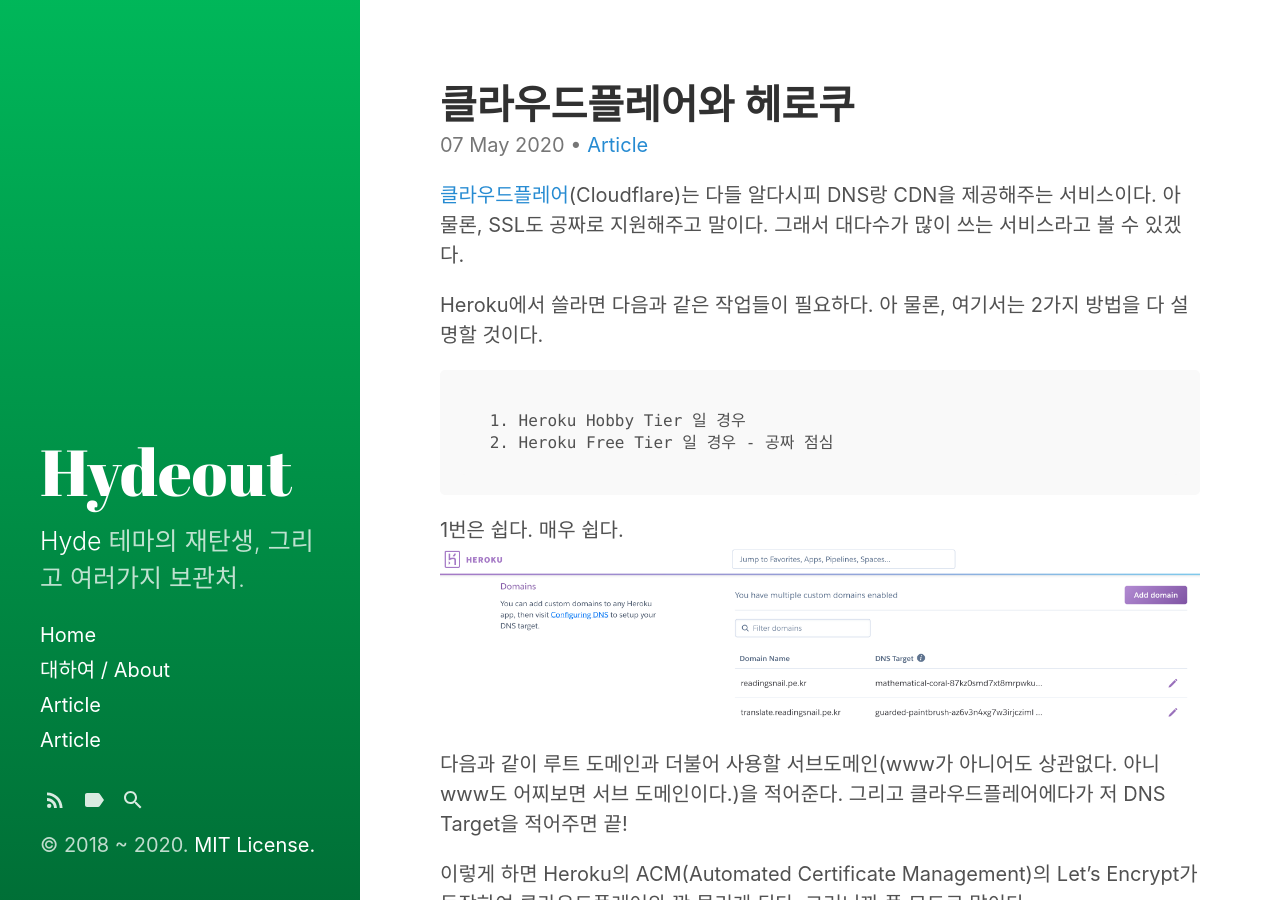
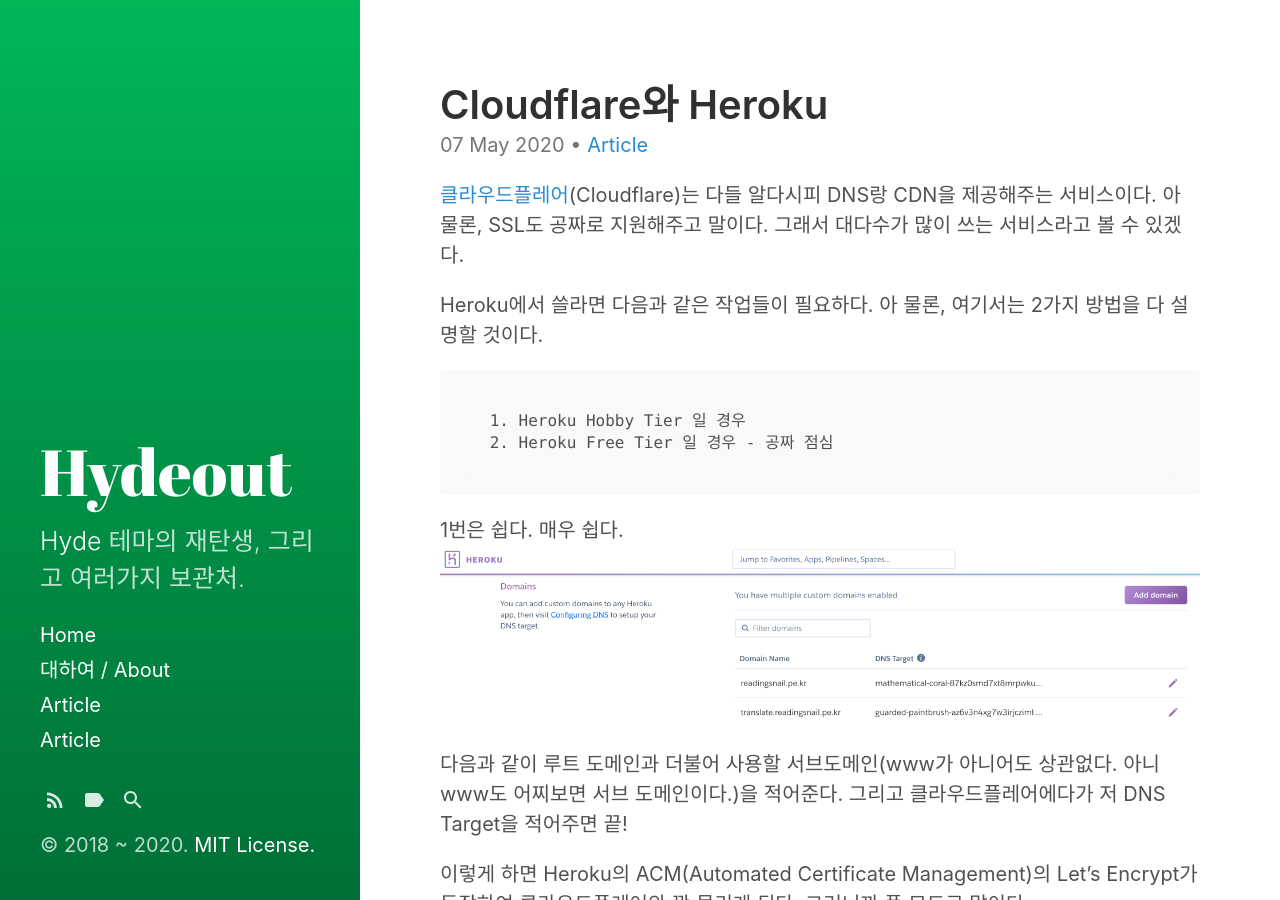
Before and after one commit to readingsnail/readingsnail.github.io, a Jekyll site: the page built from _posts/2020-05-07-Cloudflare.md, in a window 1280 px wide and 900 px high. Built offline with Jekyll 4.4.1, drawn with Linux system fonts in a browser that asks for light colours.

Commit message:
Tag Change

```diff
--- a/_posts/2020-05-07-Cloudflare.md
+++ b/_posts/2020-05-07-Cloudflare.md
@@ -1,8 +1,8 @@
 ---
 layout: post
-title: 클라우드플레어와 헤로쿠
+title: Cloudflare와 Heroku
 categories: Article
-tags: Heroku Pontoon 삽질
+tags: Heroku 삽질
 ---
 
 [클라우드플레어](https://www.cloudflare.com)(Cloudflare)는 다들 알다시피 DNS랑 CDN을 제공해주는 서비스이다. 아 물론, SSL도 공짜로 지원해주고 말이다. 그래서 대다수가 많이 쓰는 서비스라고 볼 수 있겠다.
```
Also changed, not shown: _posts/2020-05-07-honcho.md (+1 -1 lines).
